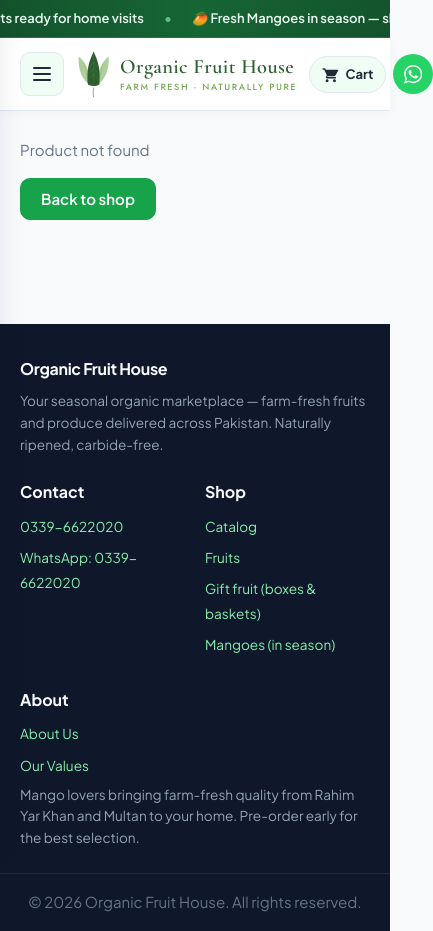
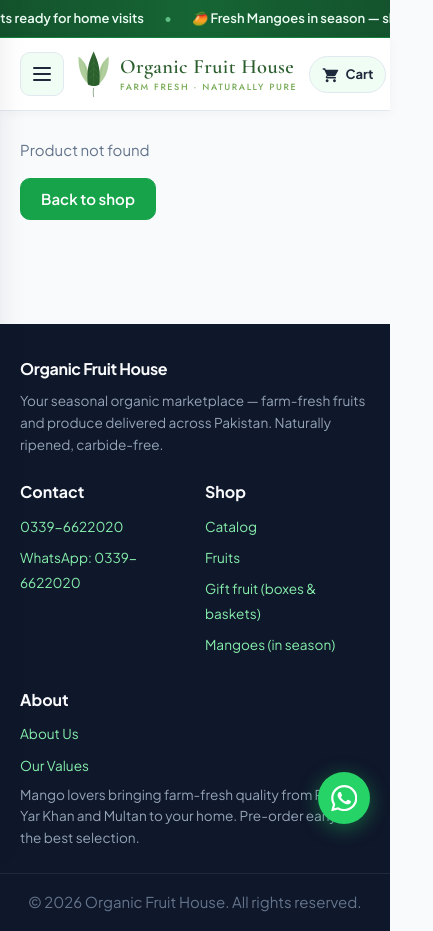
Before and after one commit to hassamimtiaz/organicfoodhouse, a Next.js app: page /product/1 in a window 390 px wide. Shown: the whole page, 433 px wide, since content can reach past the window. Built offline with nearby package versions, Linux system fonts and the light colour scheme; no server answers; the database is empty.

Commit message:
Fixed whats app icon issue

```diff
--- a/src/components/Layout.css
+++ b/src/components/Layout.css
@@ -141,6 +141,10 @@
 }
 
 .header-nav-backdrop {
+  display: none;
+}
+
+.whatsapp-fab {
   display: none;
 }
 
@@ -479,15 +483,47 @@
     display: none;
   }
 
-  .header-whatsapp-label {
+  .header-whatsapp-btn {
     display: none;
   }
 
-  .header-whatsapp-btn--icon {
-    min-width: 2.5rem;
-    min-height: 2.5rem;
-    padding: 0;
+  .whatsapp-fab {
+    display: inline-flex;
+    align-items: center;
     justify-content: center;
+    position: fixed;
+    right: max(var(--page-gutter), 1rem);
+    bottom: max(1.25rem, env(safe-area-inset-bottom, 0px));
+    z-index: 95;
+    width: 3.25rem;
+    height: 3.25rem;
+    border-radius: 50%;
+    background: #25d366;
+    color: #fff;
+    text-decoration: none;
+    box-shadow:
+      0 4px 20px rgba(37, 211, 102, 0.4),
+      0 2px 8px rgba(15, 23, 42, 0.12);
+    transition:
+      transform 0.2s ease,
+      box-shadow 0.2s ease,
+      opacity 0.2s ease,
+      visibility 0.2s ease;
+  }
+
+  .whatsapp-fab:hover {
+    background: #1da851;
+    color: #fff;
+    transform: scale(1.06);
+    box-shadow:
+      0 6px 24px rgba(37, 211, 102, 0.45),
+      0 3px 10px rgba(15, 23, 42, 0.14);
+  }
+
+  .whatsapp-fab-icon {
+    width: 1.65rem;
+    height: 1.65rem;
+    flex-shrink: 0;
   }
 
   .header-nav-backdrop {
@@ -503,6 +539,17 @@
 
 body.mobile-nav-open {
   overflow: hidden;
+}
+
+body.mobile-nav-open .whatsapp-fab {
+  opacity: 0;
+  visibility: hidden;
+  pointer-events: none;
+  transform: scale(0.92);
+}
+
+body.has-mobile-buy-bar .whatsapp-fab {
+  bottom: calc(7.25rem + env(safe-area-inset-bottom, 0px));
 }
 
 @media (max-width: 768px) {
--- a/src/components/Layout.tsx
+++ b/src/components/Layout.tsx
@@ -26,10 +26,10 @@
   )
 }
 
-function WhatsAppIcon() {
+function WhatsAppIcon({ className = 'header-whatsapp-icon' }: { className?: string }) {
   return (
     <svg
-      className="header-whatsapp-icon"
+      className={className}
       viewBox="0 0 24 24"
       aria-hidden="true"
       focusable="false"
@@ -165,7 +165,7 @@
 
             <a
               href={whatsappLink()}
-              className="header-whatsapp-btn header-whatsapp-btn--icon"
+              className="header-whatsapp-btn"
               target="_blank"
               rel="noopener noreferrer"
               aria-label="Order on WhatsApp"
@@ -196,6 +196,16 @@
       </header>
 
       <main className="main">{children}</main>
+
+      <a
+        href={whatsappLink()}
+        className="whatsapp-fab"
+        target="_blank"
+        rel="noopener noreferrer"
+        aria-label="Order on WhatsApp"
+      >
+        <WhatsAppIcon className="whatsapp-fab-icon" />
+      </a>
 
       <footer className="footer">
         <div className="container footer-grid">
--- a/src/views/ProductPage.tsx
+++ b/src/views/ProductPage.tsx
@@ -145,6 +145,26 @@
   const advanceWhenOut = product ? allowsAdvanceOrderWhenOutOfStock(product) : false
   const isPreorderFlow = product ? isPreorderOrder(product) : false
   const orderable = product ? isProductOrderable(product) : false
+
+  useEffect(() => {
+    if (!orderable) {
+      document.body.classList.remove('has-mobile-buy-bar')
+      return
+    }
+
+    const mq = window.matchMedia('(max-width: 768px)')
+    const sync = () => {
+      document.body.classList.toggle('has-mobile-buy-bar', mq.matches)
+    }
+
+    sync()
+    mq.addEventListener('change', sync)
+    return () => {
+      mq.removeEventListener('change', sync)
+      document.body.classList.remove('has-mobile-buy-bar')
+    }
+  }, [orderable])
+
   const detailBadge = product
     ? advanceWhenOut
       ? product.sold_out_mode === 'restock'
```
